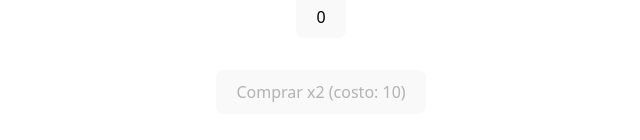
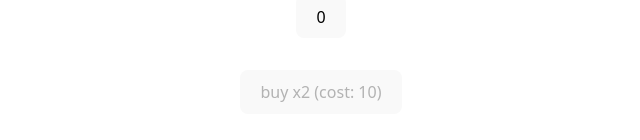
Before and after one commit to srodzav/dopamine-clicker, a React (Vite) app: page / in a window 1280 px wide. Shown: the part 424-564 px from the top of the page, without its empty margins (319-959 px from the left). Built offline with nearby package versions, Linux system fonts and the light colour scheme.

Commit message:
docs: added comments

```diff
--- a/src/App.jsx
+++ b/src/App.jsx
@@ -3,14 +3,19 @@ import './App.css';
 import Button from './components/Button';
 
 function App() {
+  // main variables, count for points
   const [count, setCount] = useState(0);
+  // ticking boolean flag to start the game
   const [ticking, setTicking] = useState(false);
+  // boosts is the array of objects of boosts
   const [boosts, setBoosts] = useState([
     { id: 'x2', cost: 10, factor: 2, bought: false },
     { id: 'x3', cost: 50, factor: 3, bought: false },
   ]);
+  // multiplier is the main changer of points
   const multiplier = boosts.reduce((m, b) => (b.bought ? m * b.factor : m), 1);
 
+  // game start and core game
   useEffect(() => {
     if (!ticking) return;
     const increment = 1 * multiplier;
@@ -20,6 +25,7 @@ function App() {
     return () => clearInterval(id);
   }, [ticking, multiplier]);
 
+  // buy function
   function buyBoost(boostId) {
     const boost = boosts.find((b) => b.id === boostId);
     if (!boost) return;
@@ -31,6 +37,7 @@ function App() {
     setBoosts((bs) => bs.map((b) => (b.id === boostId ? { ...b, bought: true } : b)));
   }
 
+  // wip ui
   return (
     <>
       <h1>Click</h1>
@@ -49,7 +56,7 @@ function App() {
           buyBoost('x2');
         }}
         disabled={count < 10 || boosts.find((b) => b.id === 'x2').bought}>
-        Comprar x2 (costo: 10)
+        buy x2 (cost: 10)
       </button>
     </>
   );
--- a/src/components/Button.jsx
+++ b/src/components/Button.jsx
@@ -1,5 +1,6 @@
 import React from 'react';
 
+// simple button
 const Button = ({ onClick, children, disabled = false, className = '' }) => {
   return (
     <button onClick={onClick} disabled={disabled} className={`btn ${className}`}>
```
